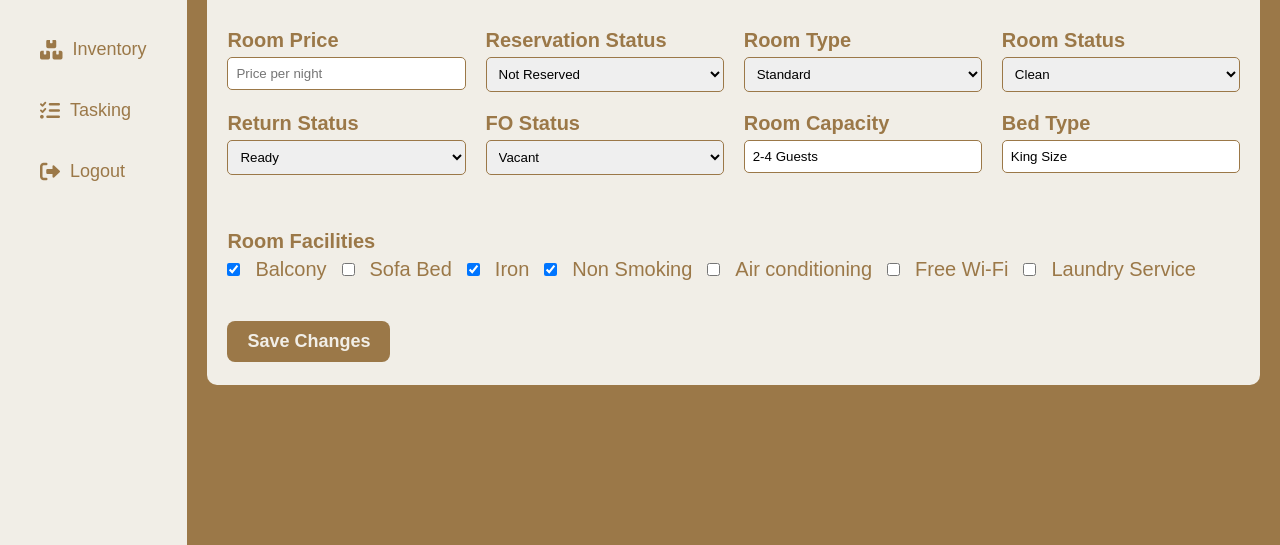
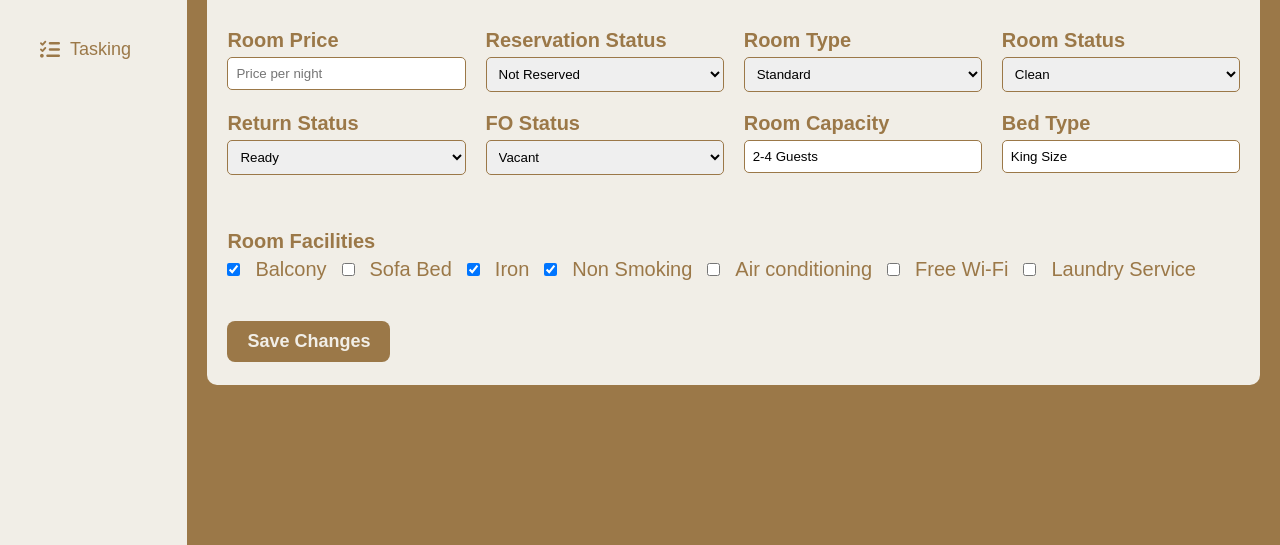
Before and after one commit to Saradiaa20/SWE-project-Hotel-management-system-, a PHP site: page /RoomsEdit.php in a window 1280 px wide. Shown: the part 255-800 px from the top of the page. Run offline with PHP 8.4, Linux system fonts and the light colour scheme.

Commit message:
Update RoomsEdit.php

```diff
--- a/PHP/Admin/RoomsEdit.php
+++ b/PHP/Admin/RoomsEdit.php
@@ -315,13 +315,11 @@
 <body>
   <aside class="sidebar">
     <ul class="sidebar-menu">
-      <li><a href="#"><i class="fas fa-home"></i>Home</a></li>
-      <li><a href="#"><i class="fas fa-door-closed"></i>Rooms</a></li>
-      <li><a href="#"><i class="fas fa-users"></i>Guest</a></li>
-      <li><a href="#"><i class="fas fa-user-plus"></i>Staff</a></li>
-      <li><a href="#"><i class="fas fa-boxes"></i>Inventory</a></li>
-      <li><a href="#"><i class="fas fa-tasks"></i>Tasking</a></li>
-      <li><a href="#"><i class="fas fa-sign-out-alt"></i>Logout</a></li>
+    <li><a href="#"><i class="fas fa-home"></i>Home</a></li>
+      <li><a href="AdminRooms.php"><i class="fas fa-door-closed"></i>Rooms</a></li>
+      <li><a href="Staff/StaffInventory.php"><i class="fas fa-user-plus"></i>Staff</a></li>
+      <li><a href="inventory.php"><i class="fas fa-boxes"></i>Inventory</a></li>
+      <li><a href="AdminTasks.php"><i class="fas fa-tasks"></i>Tasking</a></li>
     </ul>
   </aside>
 
```
